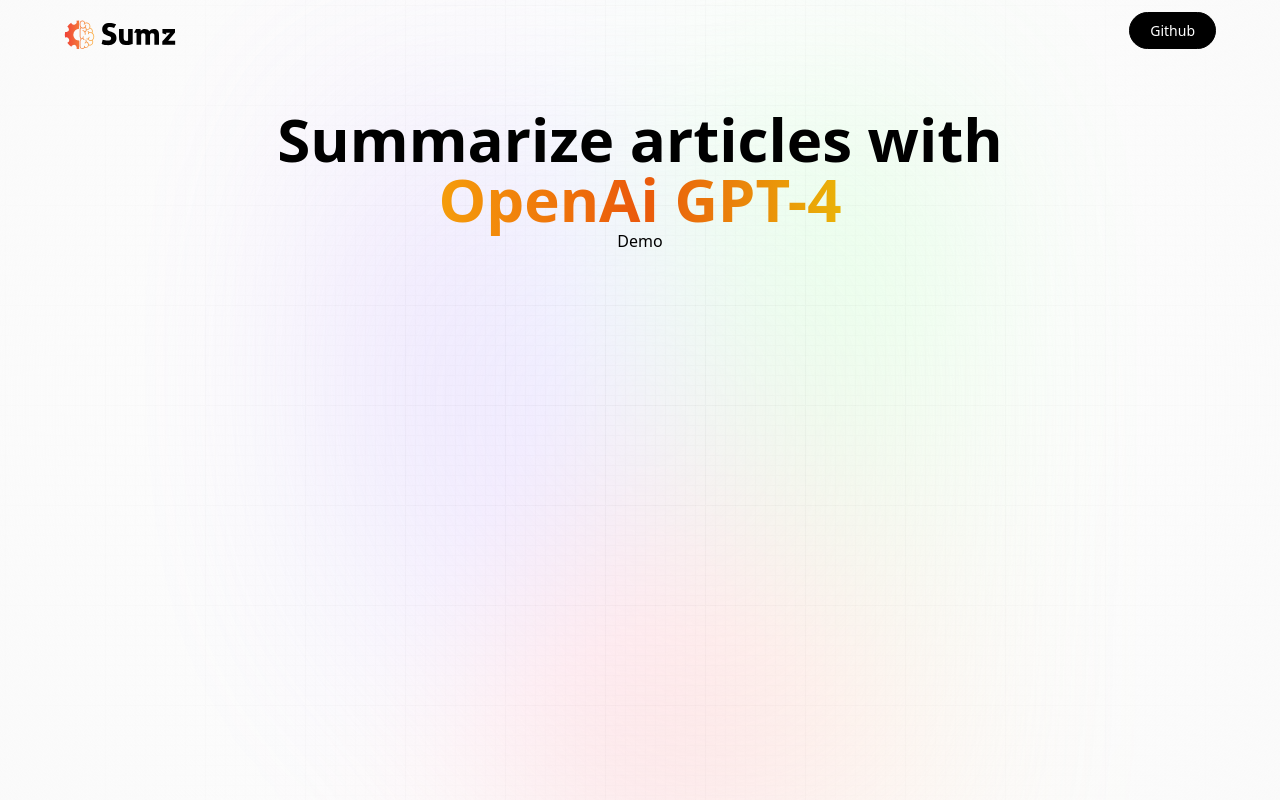
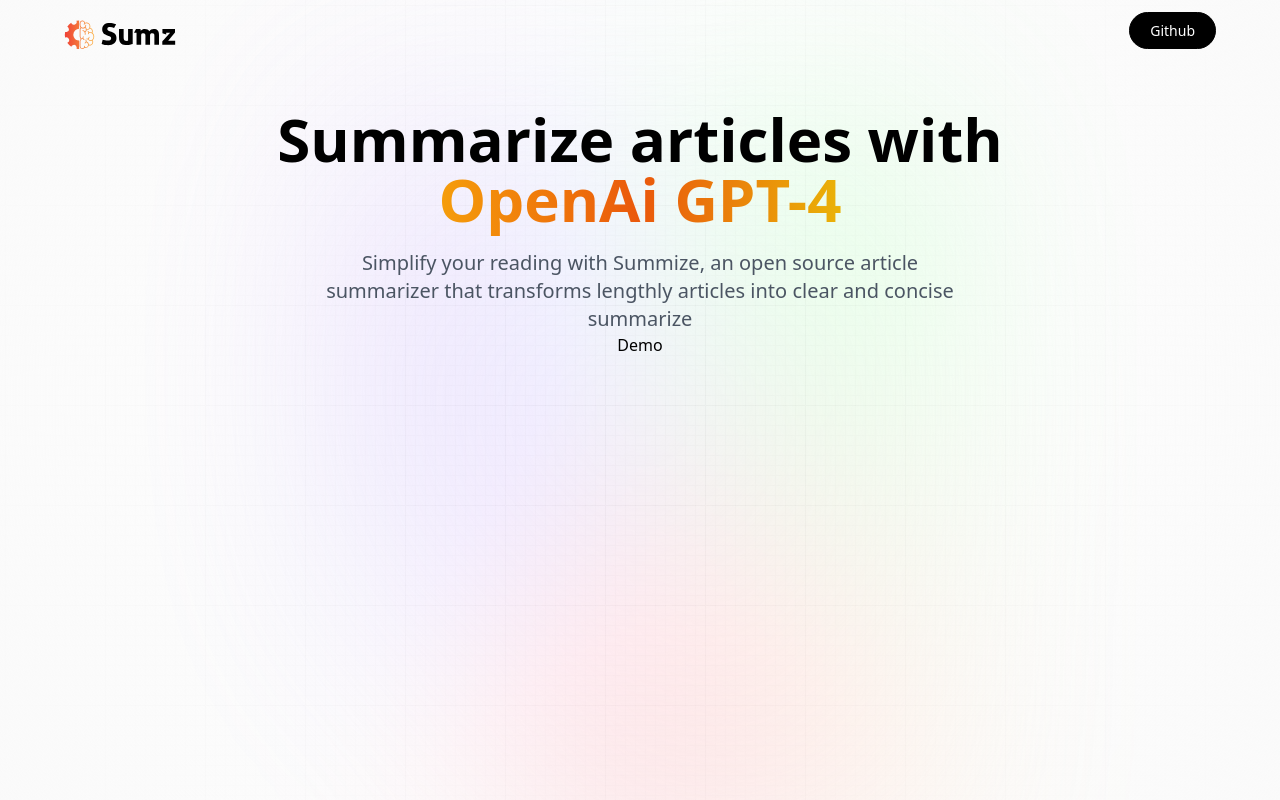
Before and after one commit to Chahine-Chahine/AI_SUMMARIZER, a React (Vite) app: page / in a window 1280 px wide. Built offline with nearby package versions, Linux system fonts and the light colour scheme; a web font is replaced by a local one.

Commit message:
implemented h2 text styled and finalized the hero section

```diff
--- a/src/components/Hero.jsx
+++ b/src/components/Hero.jsx
@@ -11,6 +11,7 @@
             </button>
         </nav>
         <h1 className='head_text'>Summarize articles with <br className='max-md:hidden'/> <span className='orange_gradient'>OpenAi GPT-4</span></h1>
+        <h2 className='desc'>Simplify your reading with Summize, an open source article summarizer that transforms lengthly articles into clear and concise summarize</h2>
     </header>
   )
 }
```
